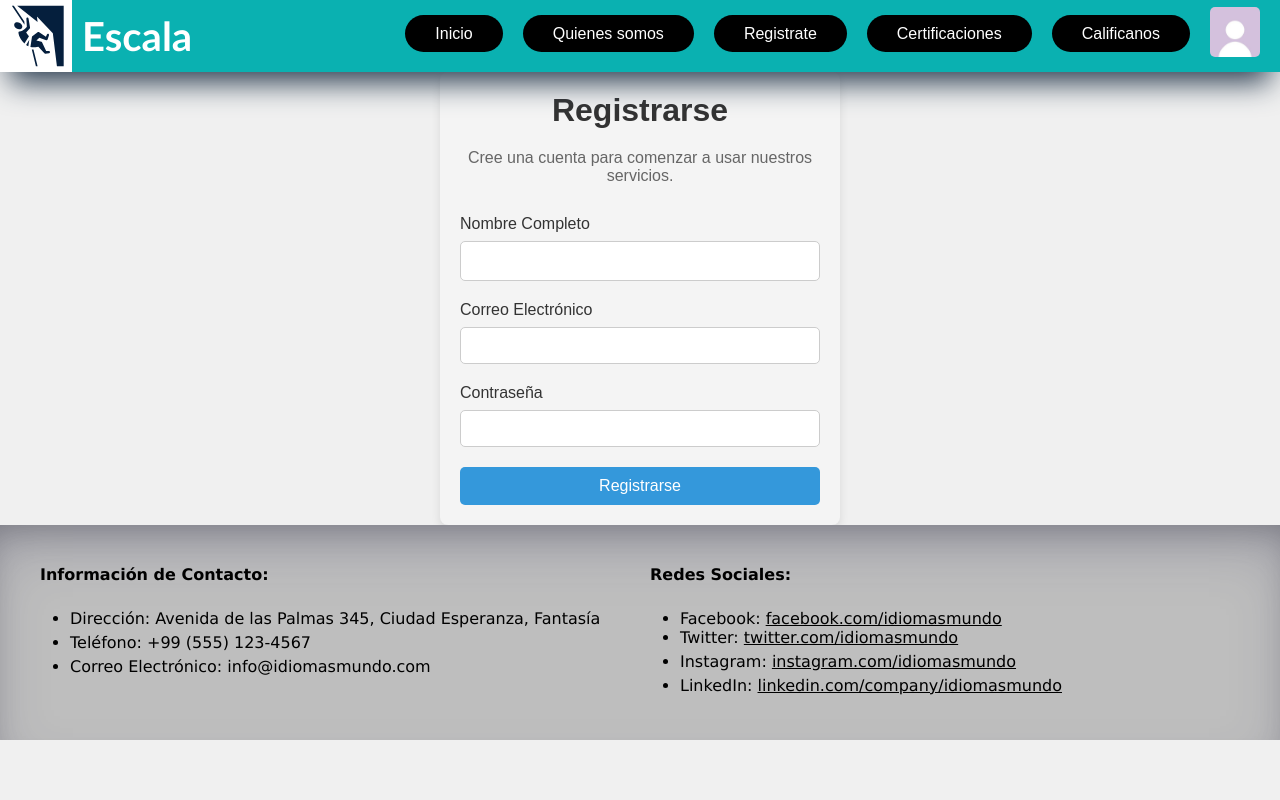
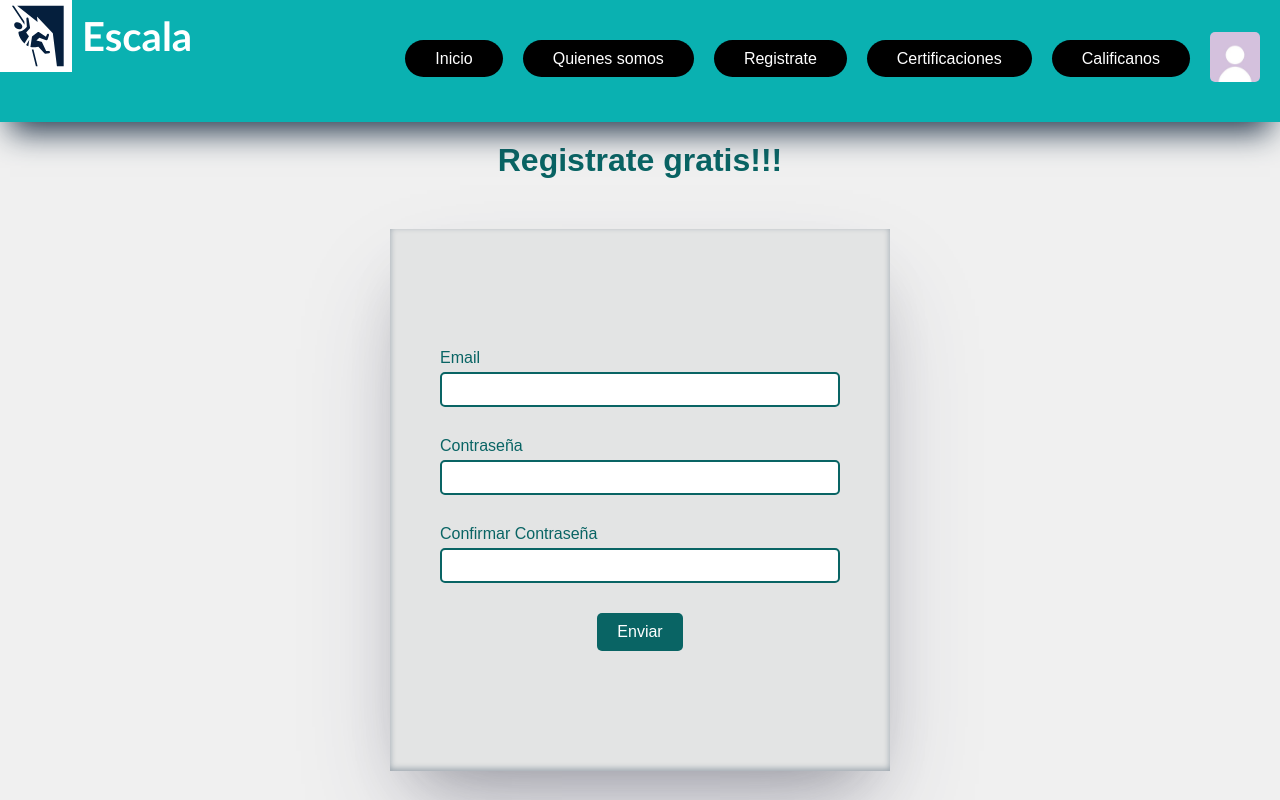
Before and after one commit to sbonillagarcia/mis_cursos, a React (Create React App) app: page /registro in a window 1280 px wide. Shown: the top 800 px of the page. Built offline with nearby package versions, Linux system fonts and the light colour scheme.

Commit message:
front registro

```diff
--- a/src/pages/Registro.css
+++ b/src/pages/Registro.css
@@ -1,63 +1,56 @@
-/* Registro.css */
+h1 {
+  color: #096464;
+  margin-bottom: 50px;
+  text-align: center;
+}
 
-.registro-container {
-    max-width: 400px;
-    margin: 0 auto;
-    padding: 20px;
-    background-color: #f4f4f4;
-    border-radius: 8px;
-    box-shadow: 0px 4px 10px rgba(0, 0, 0, 0.1);
-  }
+form {
+  width: 500px;
+  max-width: 100%; /* Para asegurarse de que no sea más ancho que el contenedor principal */
+  height: auto;
+  background-color: #e3e4e4;
+  padding: 50px;
+  padding-top: 120px;
+  padding-bottom: 120px;
+  box-shadow: rgba(50, 50, 93, 0.25) 0px 50px 100px -20px, rgba(0, 0, 0, 0.3) 0px 30px 60px -30px, rgba(10, 37, 64, 0.35) 0px -2px 6px 0px inset;
+  margin-bottom: 100px;
+  margin: 0 auto; /* Para centrar horizontalmente */
+}
 
-  .registro-container h1 {
-    text-align: center;
-    margin-bottom: 20px;
-    color: #333;
-  }
+.registro-button {
+  background-color: #096464;
+  display: block; /* Convertir el botón en un bloque para poder aplicar márgenes */
+  margin: 0 auto; /* Centrar horizontalmente */
+  color: #fff; /* Color del texto del botón */
+  border: none; /* Eliminar el borde del botón */
+  padding: 10px 20px; /* Espaciado interno del botón */
+  border-radius: 5px; /* Bordes redondeados */
+  cursor: pointer; /* Cambiar el cursor al pasar sobre el botón */
+  transition: background-color 0.3s ease; /* Transición suave del color de fondo */
+}
 
-  .registro-container p {
-    text-align: center;
-    margin-bottom: 30px;
-    color: #666;
-  }
+.registro-button:hover {
+  background-color: #004040; /* Cambiar color de fondo al pasar el mouse */
+}
 
-  .form-group {
-    margin-bottom: 20px;
-  }
 
-  .form-group label {
-    display: block;
-    margin-bottom: 8px;
-    color: #333;
-  }
+label {
+  color: #096464;
+}
 
-  .form-group input[type="text"],
-  .form-group input[type="email"],
-  .form-group input[type="password"] {
-    width: 100%;
-    padding: 10px;
-    border: 1px solid #ccc;
-    border-radius: 5px;
-  }
+input {
+  width: 400px;
+  border: 2px solid #096464;
+  padding: 8px; /* Espaciado interno */
+  border-radius: 5px; /* Bordes redondeados */
+  margin-bottom: 10px; /* Margen inferior */
+}
 
-  .form-group input[type="text"]:focus,
-  .form-group input[type="email"]:focus,
-  .form-group input[type="password"]:focus {
-    outline: none;
-    border-color: #3498db;
-  }
-
-  .registro-button {
-    background-color: #3498db;
-    color: #fff;
-    border: none;
-    border-radius: 5px;
-    padding: 10px 20px;
-    font-size: 16px;
-    cursor: pointer;
-    width: 100%;
-  }
-
-  .registro-button:hover {
-    background-color: #2980b9;
-  }
+p{
+  color: #445757;
+  text-align: center;
+  font-family:Verdana, Geneva, Tahoma, sans-serif;
+  margin-top: 50px;
+  margin-bottom: 50px;
+  opacity: 0.6;
+}
--- a/src/pages/Registro.tsx
+++ b/src/pages/Registro.tsx
@@ -4,36 +4,25 @@ import './Registro.css';
 
 const Registro: React.FC = () => {
   const navigate = useNavigate(); // Obtiene la función de navegación
-  const [nombre, setNombre] = useState('');
   const [email, setEmail] = useState('');
   const [password, setPassword] = useState('');
+  const [confirmPassword, setConfirmPassword] = useState('');
 
   const handleRegistro = (e: React.FormEvent<HTMLFormElement>) => {
     e.preventDefault();
     // Lógica para enviar datos de registro aquí
-    console.log('Datos de registro:', nombre, email, password);
+    console.log('Datos de registro:', email, password, confirmPassword);
     // Después del registro, redirige al usuario al perfil
     navigate('/perfil'); // Redirige al perfil después del registro
   };
 
   return (
     <div className="registro-container">
-      <h1>Registrarse</h1>
-      <p>Cree una cuenta para comenzar a usar nuestros servicios.</p>
+      <h1>Registrate gratis!!!</h1>
+
       <form onSubmit={handleRegistro}>
         <div className="form-group">
-          <label htmlFor="nombre">Nombre Completo</label>
-          <input
-            type="text"
-            id="nombre"
-            name="nombre"
-            value={nombre}
-            onChange={(e) => setNombre(e.target.value)}
-            required
-          />
-        </div>
-        <div className="form-group">
-          <label htmlFor="email">Correo Electrónico</label>
+          <label htmlFor="email">Email</label>
           <input
             type="email"
             id="email"
@@ -54,12 +43,24 @@ const Registro: React.FC = () => {
             required
           />
         </div>
+        <div className="form-group">
+          <label htmlFor="confirmPassword">Confirmar Contraseña</label>
+          <input
+            type="password"
+            id="confirmPassword"
+            name="confirmPassword"
+            value={confirmPassword}
+            onChange={(e) => setConfirmPassword(e.target.value)}
+            required
+          />
+        </div>
         <button type="submit" className="registro-button">
-          Registrarse
+          Enviar
         </button>
       </form>
+      <p>Escala en un mundo lleno de posibilidades y conecta con culturas de todo el mundo!</p>
     </div>
   );
 };
 
-export default Registro;
+export default Registro;
```
